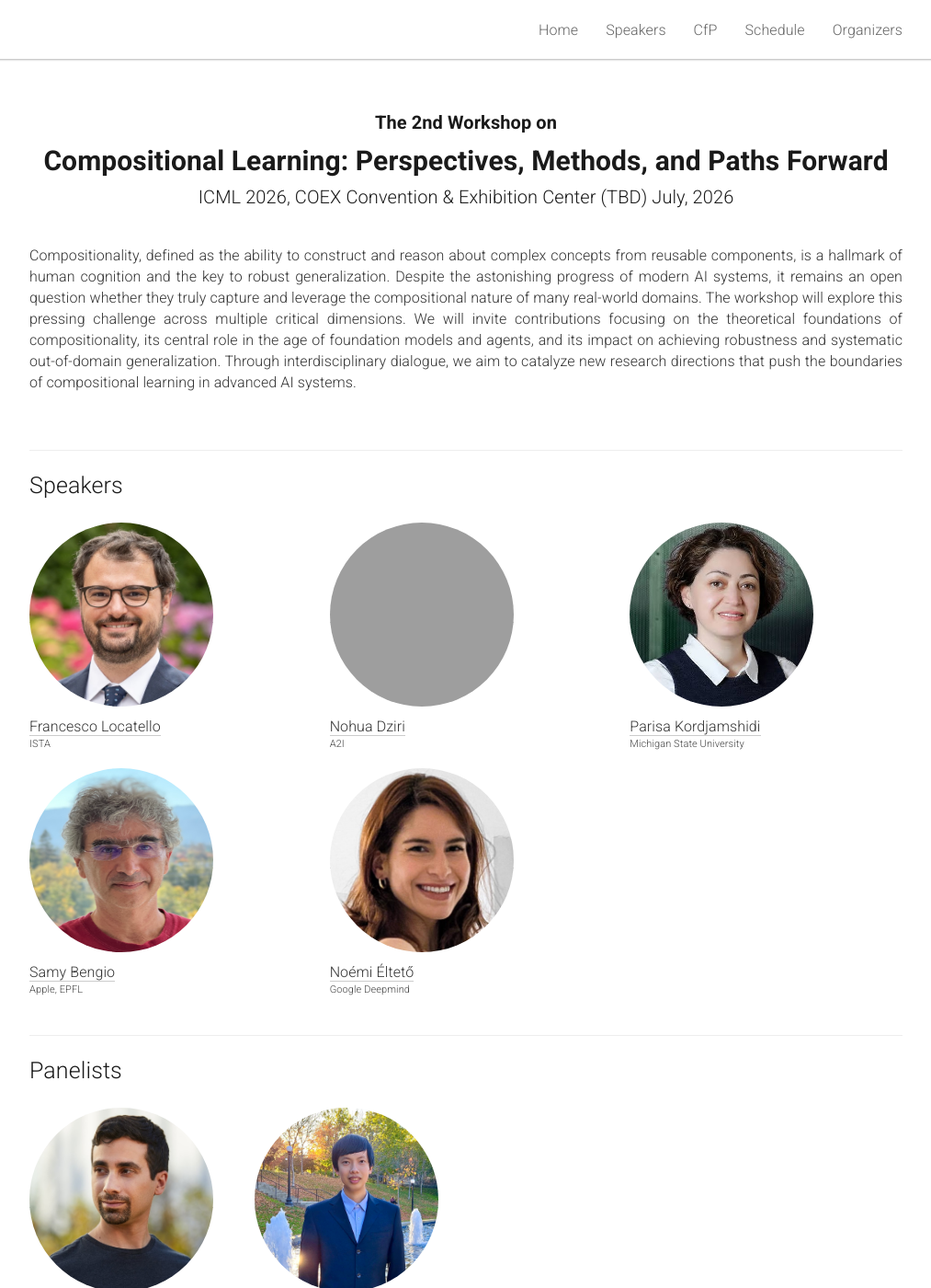
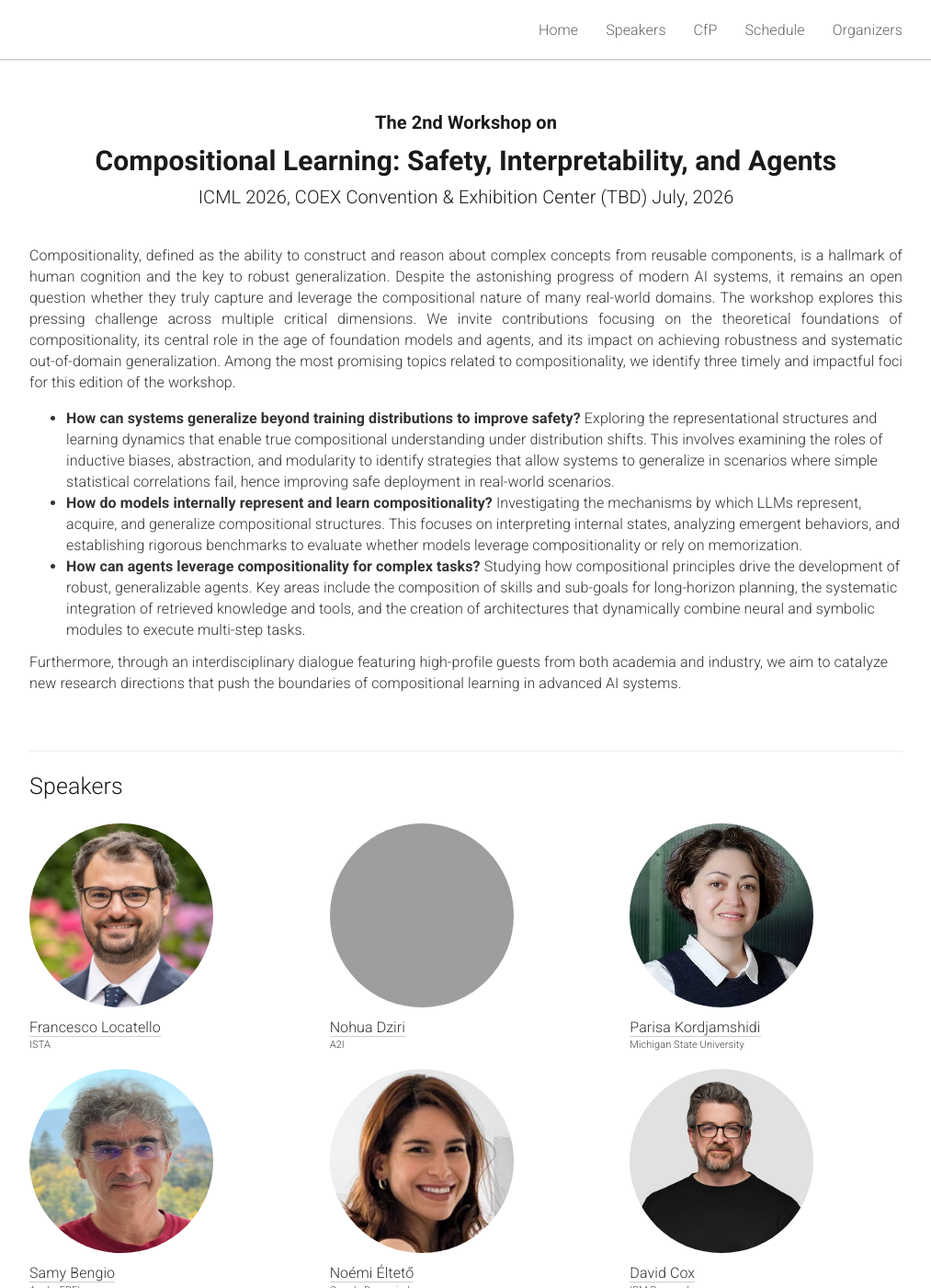
Before and after one commit to giacomocamposampiero/comp-learn-website, a Jekyll site: the page built from _pages/home.md, in a window 1280 px wide and 1400 px high. Shown: the whole window at 92% size, without its empty margins (133-1146 px from the left). Built offline with Jekyll 4.4.1, drawn with Linux system fonts in a browser that asks for light colours; some of the changed text lies outside the part shown; grey boxes are pictures that could not be loaded.

Commit message:
New speaker

```diff
--- a/_pages/home.md
+++ b/_pages/home.md
@@ -13,7 +13,7 @@ acknowledgements: ""
 <div class="row" id="title">
   <div class="col-xs-12">
     <center><h4><b>The 2nd Workshop on</b></h4></center>
-    <center><h1><b>Compositional Learning: Perspectives, Methods, and Paths Forward</b></h1></center>
+    <center><h1><b>Compositional Learning: Safety, Interpretability, and Agents</b></h1></center>
     <center><h3>ICML 2026, COEX Convention & Exhibition Center (TBD) July, 2026 </h3></center>
   </div>
 </div>
@@ -23,7 +23,14 @@ acknowledgements: ""
 <div class="row">
     <div class="col-xs-12">
         <p>
-          Compositionality, defined as the ability to construct and reason about complex concepts from reusable components, is a hallmark of human cognition and the key to robust generalization. Despite the astonishing progress of modern AI systems, it remains an open question whether they truly capture and leverage the compositional nature of many real-world domains. The workshop will explore this pressing challenge across multiple critical dimensions. We will invite contributions focusing on the theoretical foundations of compositionality, its central role in the age of foundation models and agents, and its impact on achieving robustness and systematic out-of-domain generalization. Through interdisciplinary dialogue, we aim to catalyze new research directions that push the boundaries of compositional learning in advanced AI systems.
+          Compositionality, defined as the ability to construct and reason about complex concepts from reusable components, is a hallmark of human cognition and the key to robust generalization. Despite the astonishing progress of modern AI systems, it remains an open question whether they truly capture and leverage the compositional nature of many real-world domains. The workshop explores this pressing challenge across multiple critical dimensions. We invite contributions focusing on the theoretical foundations of compositionality, its central role in the age of foundation models and agents, and its impact on achieving robustness and systematic out-of-domain generalization.
+          Among the most promising topics related to compositionality, we identify three timely and impactful foci for this edition of the workshop.
+          <ul>
+            <li><strong>How can systems generalize beyond training distributions to improve safety?</strong> Exploring the representational structures and learning dynamics that enable true compositional understanding under distribution shifts. This involves examining the roles of inductive biases, abstraction, and modularity to identify strategies that allow systems to generalize in scenarios where simple statistical correlations fail, hence improving safe deployment in real-world scenarios.</li>
+            <li><strong>How do models internally represent and learn compositionality?</strong> Investigating the mechanisms by which LLMs represent, acquire, and generalize compositional structures. This focuses on interpreting internal states, analyzing emergent behaviors, and establishing rigorous benchmarks to evaluate whether models leverage compositionality or rely on memorization.</li>
+            <li><strong>How can agents leverage compositionality for complex tasks?</strong> Studying how compositional principles drive the development of robust, generalizable agents. Key areas include the composition of skills and sub-goals for long-horizon planning, the systematic integration of retrieved knowledge and tools, and the creation of architectures that dynamically combine neural and symbolic modules to execute multi-step tasks.</li>
+          </ul>
+          Furthermore, through an interdisciplinary dialogue featuring high-profile guests from both academia and industry, we aim to catalyze new research directions that push the boundaries of compositional learning in advanced AI systems.
         </p>
     </div>
 </div>
@@ -85,6 +92,15 @@ acknowledgements: ""
       <h6>Google Deepmind</h6>
     </div>
   </div>
+  <div class="col-xs-6 col-lg-4">
+    <a href="https://research.ibm.com/people/david-cox">
+      <img class="people-pic" src="{{ "/static/img/people/david.jpg" | prepend:site.baseurl }}">
+    </a>
+    <div class="people-name">
+      <a href="https://research.ibm.com/people/david-cox">David Cox</a>
+      <h6>IBM Research</h6>
+    </div>
+  </div>
 </div>
 
 
@@ -133,12 +149,14 @@ acknowledgements: ""
     </p>
     <p>
           <ul>
-            <li> <b>Theoretical Foundations and General Principles of Compositionality in AI</b>: Exploring the core definitions, learning dynamics, and representational structures that enable compositional reasoning across models and domains. This includes understanding the role of inductive biases, abstraction, and modularity, as well as identifying unifying principles that can guide the development of compositional systems.</li>
-            <li> <b>Compositionality in the Age of Foundation Models</b>: Investigating how LLMs represent, learn, and generalize compositional structures, with a focus on interpretability, emergent behavior, and evaluation benchmarks.</li>
-            <li> <b>Multimodal Compositionality</b>: Exploring how compositional principles apply across modalities (e.g., text, image, video, audio).</li>
-            <li> <b>Compositionality for Robustness and Generalization</b>: Studying how structured representations and inductive biases towards compositional representations and behaviours can improve performance under distribution shifts, support zero-shot transfer, and enable continual learning.</li>
-            <li> <b>Compositionality in Action: Agentic AI, Planning, and Tool Use</b>: Investigating how compositional principles enable robust, generalizable Agentic AI. This includes studying the composition of skills and sub-goals for long-horizon planning, the systematic composition of retrieved knowledge and tools, and the development of architectures that support dynamic, on-the-fly combination of neural and symbolic modules to execute complex tasks.</li>
-            <li> <b>Applications</b>: What practical applications could benefit from systems that actively favour compositional behaviours in the near- and long-term? Example domains include sciences, engineering, finance, education, and psychology.</li>
+            <li><u>Compositionality in Action</u>: Agentic AI, Planning, and Tool Use</li>
+            <li><u>Safety</u>: architectures and representations for robust and generalizable systems</li>
+            <li><u>Explainability</u>:representations and reasoning in foundation models</li>
+            <li>Theoretical foundations and general principles of compositionality in AI</li>
+            <li>Multimodal compositionality</li>
+            <li>Modular and dynamic architectures</li>
+            <li>Continual/transfer learning through compositionality</li>
+            <li>Compositional learning for various application domains, such as computer vision, natural language processing, reinforcement learning, and science</li>
         </ul>
     </p>
     <p>We welcome review and positional papers that may foster discussions. Accepted papers will be presented during poster sessions, with exceptional submissions selected for spotlight oral presentations. Accepted papers will be made publicly available as <i>non-archival</i> reports, allowing future submissions to archival conferences or journals.</p>
@@ -185,68 +203,68 @@ acknowledgements: ""
   <div class="col-xs-12">
     <table class="table table-striped" id="schedule-table">
     <tbody>
-    <tr> <th scope="row">08:00 AM</th> <td>Poster Setup</td></tr>
-    <tr> <th scope="row">08:15 AM</th> <td>Opening Remarks</td></tr>
-    <tr> <th scope="row">08:20 AM</th> <td>
+    <tr> <th scope="row">08:45 AM</th> <td>Opening Remarks</td></tr>
+    <tr> <th scope="row">08:50 AM</th> <td>4 Spotlight Talks</td></tr>
+    <!-- <tr> <th scope="row">08:20 AM</th> <td>
       Spotlight Talk: ###<br /> TBD
-      <!-- <a data-toggle="collapse" href="#schedule-talk2" aria-cexpanded="false" aria-controls="schedule-talk2">[Abstract]</a> -->
-      <!-- <div class="collapse" id="schedule-talk2">
+      <a data-toggle="collapse" href="#schedule-talk2" aria-cexpanded="false" aria-controls="schedule-talk2">[Abstract]</a>
+      <div class="collapse" id="schedule-talk2">
         Abstract: .
-      </div> -->
+      </div>
     </td></tr>
     <tr> <th scope="row">08:30 AM</th> <td>
       Spotlight Talk: ###<br />TBD
-      <!-- <a data-toggle="collapse" href="#schedule-talk2" aria-cexpanded="false" aria-controls="schedule-talk2">[Abstract]</a> -->
-      <!-- <div class="collapse" id="schedule-talk2">
+      <a data-toggle="collapse" href="#schedule-talk2" aria-cexpanded="false" aria-controls="schedule-talk2">[Abstract]</a>
+      <div class="collapse" id="schedule-talk2">
         Abstract: .
-      </div> -->
+      </div>
     </td></tr>
     <tr> <th scope="row">08:40 AM</th> <td>
       Spotlight Talk: ###<br />TBD
-      <!-- <a data-toggle="collapse" href="#schedule-talk2" aria-cexpanded="false" aria-controls="schedule-talk2">[Abstract]</a> -->
-      <!-- <div class="collapse" id="schedule-talk2">
+      <a data-toggle="collapse" href="#schedule-talk2" aria-cexpanded="false" aria-controls="schedule-talk2">[Abstract]</a>
+      <div class="collapse" id="schedule-talk2">
         Abstract: .
-      </div> -->
+      </div>
     </td></tr>
     <tr> <th scope="row">08:50 AM</th> <td>
       Spotlight Talk: ###<br />TBD
-      <!-- <a data-toggle="collapse" href="#schedule-talk2" aria-cexpanded="false" aria-controls="schedule-talk2">[Abstract]</a> -->
-      <!-- <div class="collapse" id="schedule-talk2">
+      <a data-toggle="collapse" href="#schedule-talk2" aria-cexpanded="false" aria-controls="schedule-talk2">[Abstract]</a>
+      <div class="collapse" id="schedule-talk2">
         Abstract: .
-      </div> -->
-    </td></tr>
-    <tr> <th scope="row">9:00 AM</th> <td>
-      Invited Talk: Francesco Locatello<br />TBD
+      </div>
+    </td></tr> -->
+    <tr> <th scope="row">9:30 AM</th> <td>
+      Invited Talk: Francesco Locatello<br />
       <!-- <a data-toggle="collapse" href="#schedule-talk1" aria-cexpanded="false" aria-controls="schedule-talk1">[Abstract]</a> -->
       <!-- <a target="_blank" href="/static/slides-2021/roger_levy.pdf">[Slides]</a> -->
       <!-- <div class="collapse" id="schedule-talk1">
         Abstract: .
       </div> -->
     </td></tr>
-    <tr> <th scope="row">9:35 AM</th> <td>
-      Invited Talk: Nohua Dziri<br />TBD
+    <tr> <th scope="row">10:05 AM</th> <td>
+      Invited Talk: Nohua Dziri<br />
       <!-- <a data-toggle="collapse" href="#schedule-talk2" aria-cexpanded="false" aria-controls="schedule-talk2">[Abstract]</a> -->
       <!-- <div class="collapse" id="schedule-talk2">
         Abstract: .
       </div> -->
     </td></tr>
-    <tr> <th scope="row" >10:10 AM</th> <td>Coffee Break</td></tr>
-    <tr> <th scope="row">10:20 AM</th> <td>
-      Invited Talk: Parisa Kordjamshidi<br />TBD
+    <tr> <th scope="row" >10:40 AM</th> <td>Coffee Break</td></tr>
+    <tr> <th scope="row">10:50 AM</th> <td>
+      Invited Talk: Parisa Kordjamshidi<br />
       <!-- <a data-toggle="collapse" href="#schedule-talk2" aria-cexpanded="false" aria-controls="schedule-talk2">[Abstract]</a> -->
       <!-- <div class="collapse" id="schedule-talk2">
         Abstract: .
       </div> -->
     </td></tr>
-    <tr> <th scope="row">10:55 AM</th> <td>
-      Invited Talk: Samy Bengio<br />TBD
+    <tr> <th scope="row">11:25 AM</th> <td>
+      Invited Talk: Samy Bengio<br />
       <!-- <a data-toggle="collapse" href="#schedule-talk2" aria-cexpanded="false" aria-controls="schedule-talk2">[Abstract]</a> -->
       <!-- <div class="collapse" id="schedule-talk2">
         Abstract: .
       </div> -->
     </td></tr>
-    <tr> <th scope="row" >11:30 AM</th> <td>Poster Session 1</td></tr>
-    <tr> <th scope="row" >12:30 PM</th> <td>Lunch Break</td></tr>
+    <tr> <th scope="row" >12:00 AM</th> <td>Poster Session 1</td></tr>
+    <tr> <th scope="row" >13:00 PM</th> <td>Lunch Break</td></tr>
     </tbody>
     </table>
   </div>
@@ -256,21 +274,21 @@ acknowledgements: ""
   <div class="col-xs-12">
     <table class="table table-striped">
     <tbody>
-    <tr> <th scope="row">1:30 PM</th> <td>
-      Invited Talk: Noémi Éltető<br />TBD
+    <tr> <th scope="row">2:00 PM</th> <td>
+      Invited Talk: Noémi Éltető<br />
       <!-- <a data-toggle="collapse" href="#schedule-talk2" aria-cexpanded="false" aria-controls="schedule-talk2">[Abstract]</a> -->
       <!-- <div class="collapse" id="schedule-talk2">
         Abstract: .
       </div> -->
     </td></tr>
-    <tr> <th scope="row">2:05 PM</th> <td>
-      Invited Talk: TBD<br />TBD
+    <tr> <th scope="row">2:35 PM</th> <td>
+      Invited Talk: David Cox<br />
       <!-- <a data-toggle="collapse" href="#schedule-talk2" aria-cexpanded="false" aria-controls="schedule-talk2">[Abstract]</a> -->
       <!-- <div class="collapse" id="schedule-talk2">
         Abstract: .
       </div> -->
     </td></tr>
-    <tr> <th scope="row" >2:40 PM</th> <td>Panel Discussion</td></tr>
+    <tr> <th scope="row" >3:10 PM</th> <td>Panel Discussion</td></tr>
     <tr> <th scope="row" >4:00 PM</th> <td>Poster Session 2</td></tr>
     </tbody>
     </table>
```
Also changed, not shown: static/img/people/david.jpg (added).
